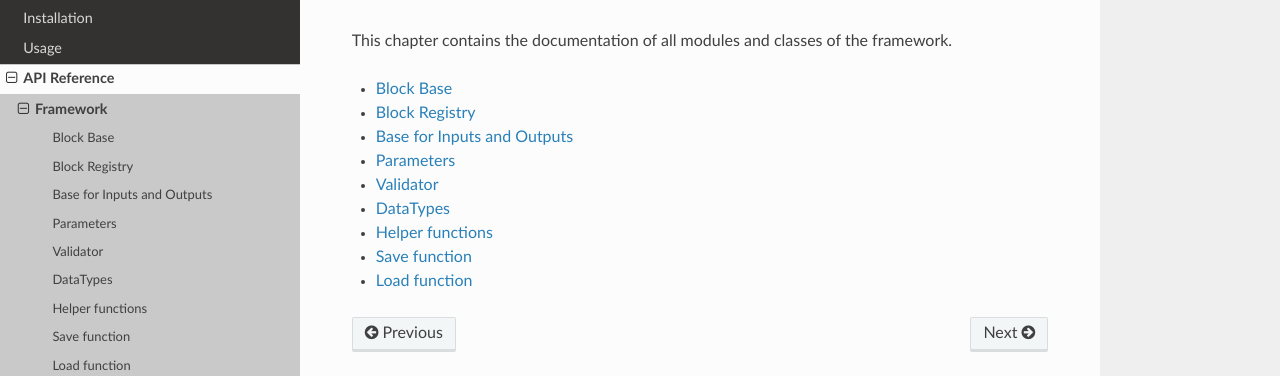
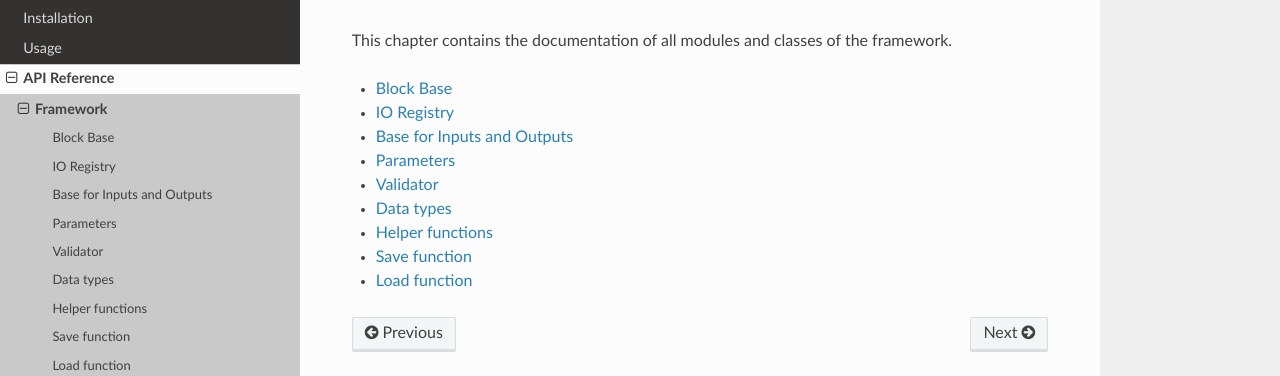
Before and after one commit to emtpb/mca, a Sphinx documentation site: the page built from docs/framework/index.rst, in a window 1280 px wide. Shown: the part 131-507 px from the top of the page. Built offline with Sphinx 7.4.7 and the Read the Docs theme 2.0.0, drawn with Linux system fonts in a browser that asks for light colours; formulas are drawn with MathJax 3.

Commit message:
Fix typos

```diff
--- a/docs/framework/data_types.rst
+++ b/docs/framework/data_types.rst
@@ -1,4 +1,4 @@
-DataTypes
-=========
+Data types
+==========
 
 .. automodule:: mca.framework.data_types
--- a/docs/framework/io_registry.rst
+++ b/docs/framework/io_registry.rst
@@ -1,4 +1,4 @@
-Block Registry
+IO Registry
 ==============
 
 .. automodule:: mca.framework.io_registry
```
